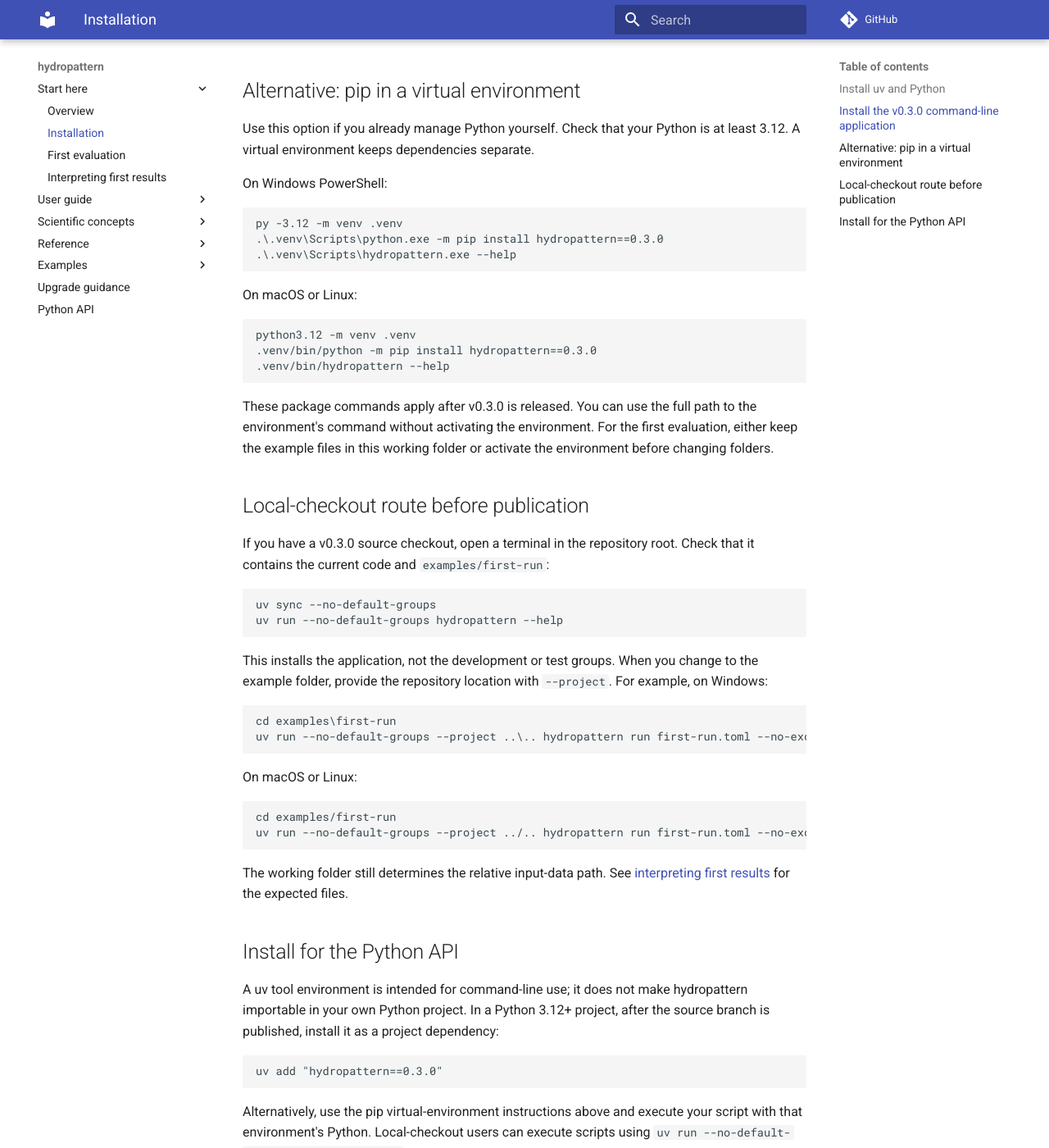
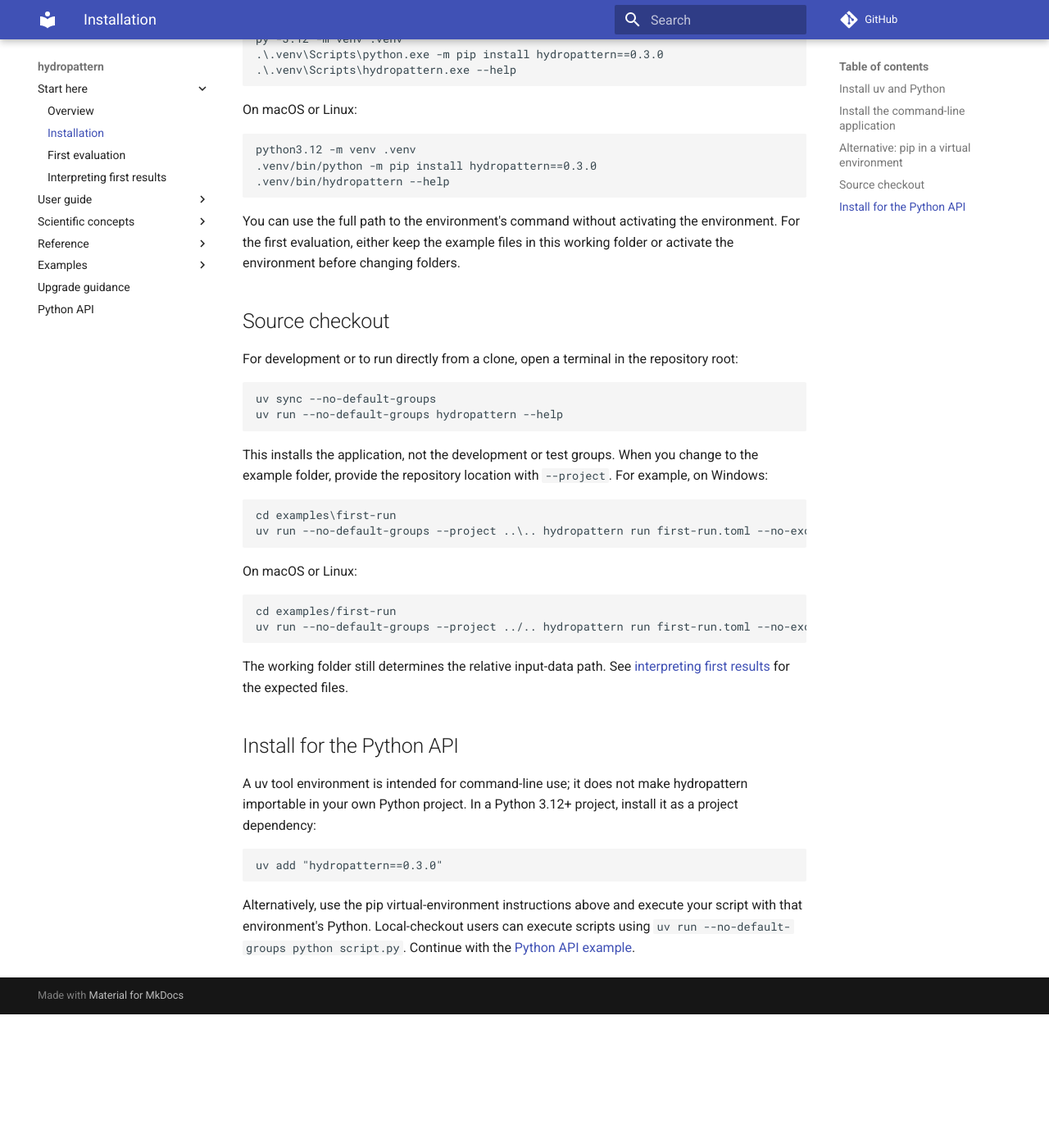
Before and after one commit to JohnRushKucharski/hydropattern, an MkDocs documentation site: the page built from docs/user/getting-started/installation.md, in a window 1280 px wide and 1400 px high, scrolled down 1153 px. Shown: the whole window at 82% size. Built offline with MkDocs 1.6.1 and Material for MkDocs 9.7.7, drawn with Linux system fonts in a browser that asks for light colours; comment, search, counter and statistics services are not loaded; after the commit the page ends 2390 px from its top, so only the background shows below that; some of the changed text lies outside the part shown.

Commit message:
docs: publish v0.3.0 user guidance
Co-authored-by: Copilot <223556219+Copilot@users.noreply.github.com>

````diff
--- a/docs/user/getting-started/installation.md
+++ b/docs/user/getting-started/installation.md
@@ -1,12 +1,4 @@
 # Installation
-
-**v0.3.0 is not yet released.** PyPI v0.2.0 and the latest published GitHub
-release do not match this documentation. Use a v0.3.0 source checkout for
-these examples.
-
-Until v0.3.0 source is published, remote installation and downloads are
-unavailable. If you are reviewing a local checkout, use the local-checkout
-instructions below. Do not substitute the v0.2.0 package.
 
 ## Install uv and Python
 
@@ -31,9 +23,9 @@ Install Git for your operating system, reopen the terminal, and check it:
 git --version
 ```
 
-## Install the v0.3.0 command-line application
+## Install the command-line application
 
-After v0.3.0 is released on PyPI, install the CLI on Windows, macOS, or Linux:
+Install the CLI on Windows, macOS, or Linux:
 
 ```console
 uv tool install --python 3.12 hydropattern==0.3.0
@@ -50,8 +42,6 @@ hydropattern --help
 
 You do not need to clone the repository or install development or test
 dependencies. Continue with the [first evaluation](first-run.md).
-
-Until v0.3.0 is released, use the local-checkout route below.
 
 ## Alternative: pip in a virtual environment
 
@@ -74,15 +64,14 @@ python3.12 -m venv .venv
 .venv/bin/hydropattern --help
 ```
 
-These package commands apply after v0.3.0 is released. You can use the full
-path to the environment's command without activating the environment. For the
-first evaluation, either keep the example files in this working folder or
-activate the environment before changing folders.
+You can use the full path to the environment's command without activating the
+environment. For the first evaluation, either keep the example files in this
+working folder or activate the environment before changing folders.
 
-## Local-checkout route before publication
+## Source checkout
 
-If you have a v0.3.0 source checkout, open a terminal in the repository root.
-Check that it contains the current code and `examples/first-run`:
+For development or to run directly from a clone, open a terminal in the
+repository root:
 
 ```console
 uv sync --no-default-groups
@@ -112,7 +101,7 @@ See [interpreting first results](results.md) for the expected files.
 
 A uv tool environment is intended for command-line use; it does not make
 hydropattern importable in your own Python project. In a Python 3.12+ project,
-after the source branch is published, install it as a project dependency:
+install it as a project dependency:
 
 ```console
 uv add "hydropattern==0.3.0"
````
Also changed, not shown: README.md (+13 -23 lines), docs/user/api/index.md (+1 -2 lines), docs/user/examples/index.md (+7 -9 lines), docs/user/getting-started/first-run.md (+5 -11 lines), docs/user/index.md (+2 -10 lines), docs/user/migration.md (+3 -5 lines), 2 other files.
